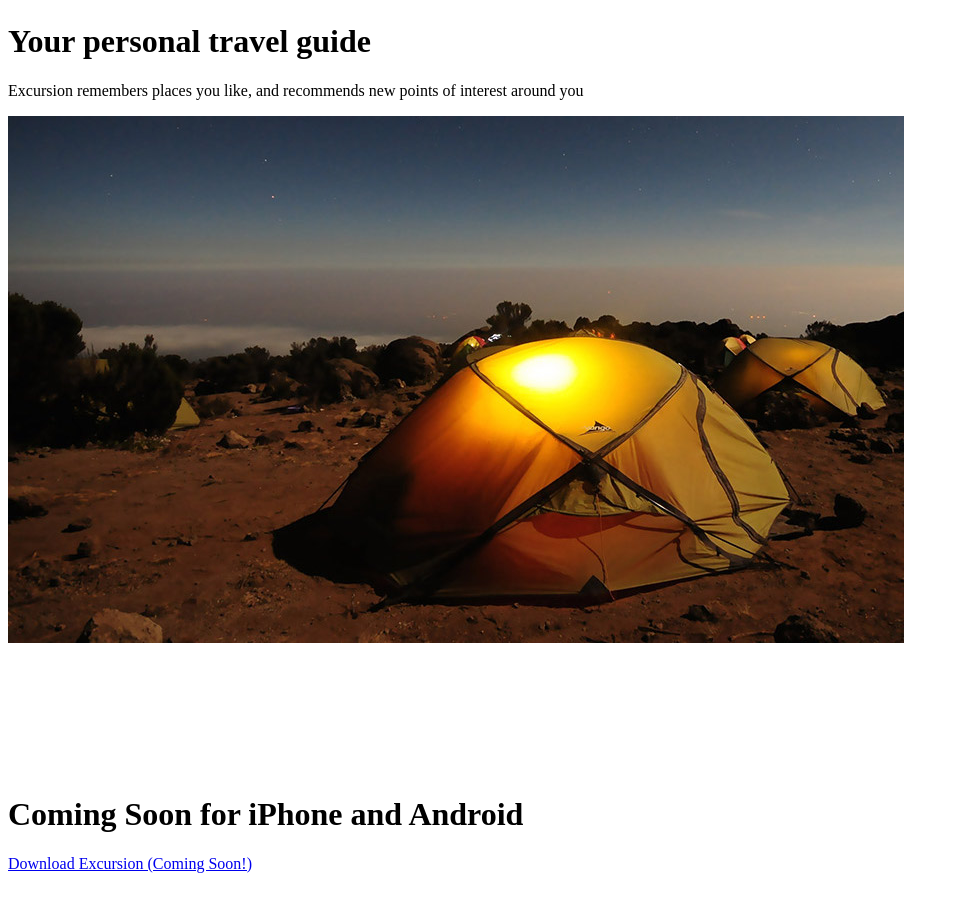
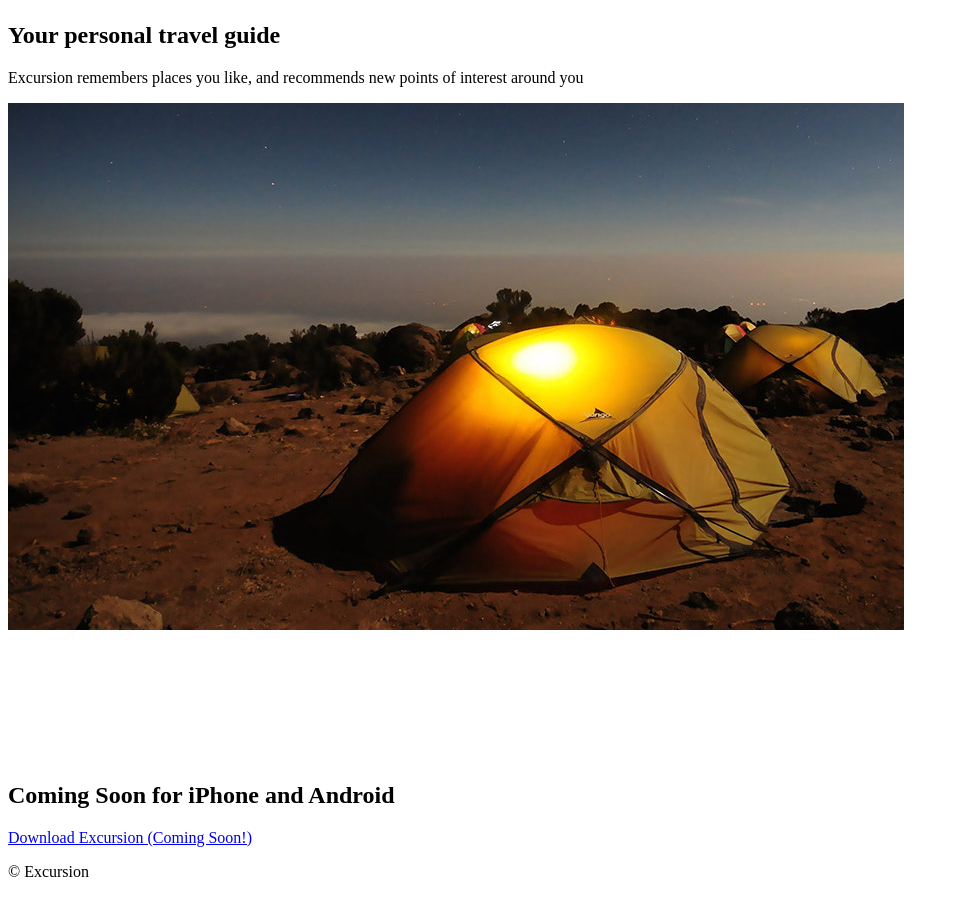
Before and after one commit to EzekielSargent/excursion, a plain HTML site: page index.html in a window 1280 px wide. Shown: the part 836-1733 px from the top of the page, without its empty margins (0-959 px from the left). Drawn offline with Linux system fonts and the light colour scheme.

Commit message:
Completed HTML code

```diff
--- a/index.html
+++ b/index.html
@@ -11,14 +11,15 @@
       <video autoplay muted loop src="./resources/videos/excursion.mp4" width="404" height="720">Video not supported</video>
     </div>
     <div class="middle">
-      <h1>Your personal travel guide</h1>
+      <h2>Your personal travel guide</h2>
       <p>Excursion remembers places you like, and recommends new points of interest around you</p>
       <p><img src="./resources/images/camp.jpg"></p>
     </div>
     <div class="bottom">
       <p><img src="./resources/images/phone.png"></p>
-      <h1>Coming Soon for iPhone and Android</h1>
+      <h2>Coming Soon for iPhone and Android</h2>
       <p><a class="download-link" href="#">Download Excursion (Coming Soon!)</a></p>
+      <p id="copyright">&copy; Excursion</p>
     </div>
   </body>
 </html>
```
